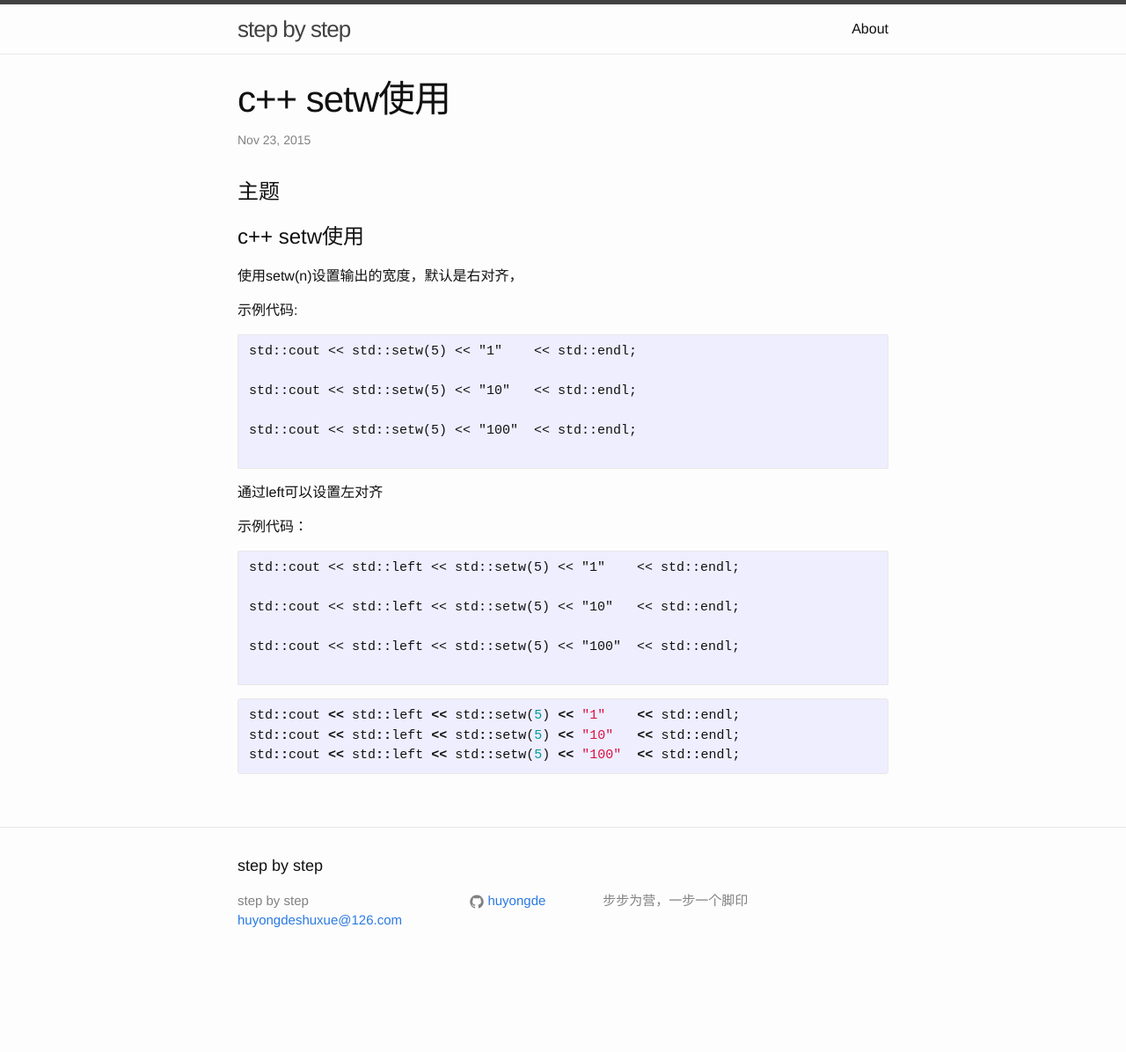
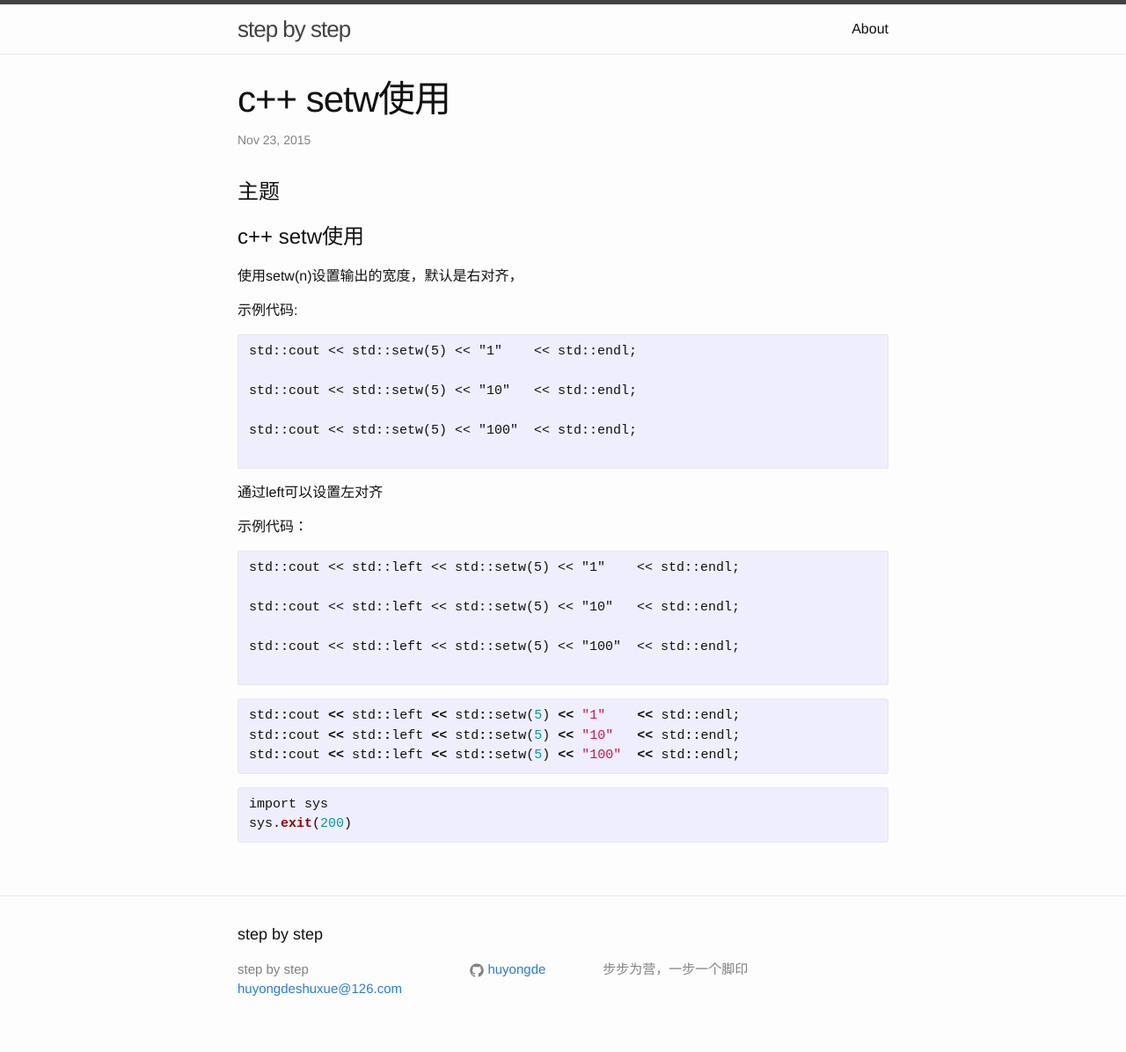
Before and after one commit to huyongde/huyongde.github.io, a Jekyll site: the page built from _posts/2015-11-23-cout-setw.md, in a window 1280 px wide. Shown: the whole page at 88% size. Built offline with Jekyll 4.4.1, drawn with Linux system fonts in a browser that asks for light colours; Markdown is read by kramdown in place of the engine named in the settings; before the commit the page ends 1118 px from its top, so only the background shows below that.

Commit message:
learn highlight

```diff
--- a/_posts/2015-11-23-cout-setw.md
+++ b/_posts/2015-11-23-cout-setw.md
@@ -38,3 +38,10 @@ std::cout << std::left << std::setw(5) << "1"    << std::endl;
 std::cout << std::left << std::setw(5) << "10"   << std::endl;
 std::cout << std::left << std::setw(5) << "100"  << std::endl;
 {% endhighlight %}
+
+{% highlight python %}
+
+import sys
+sys.exit(200)
+
+{% endhighlight %}
```
